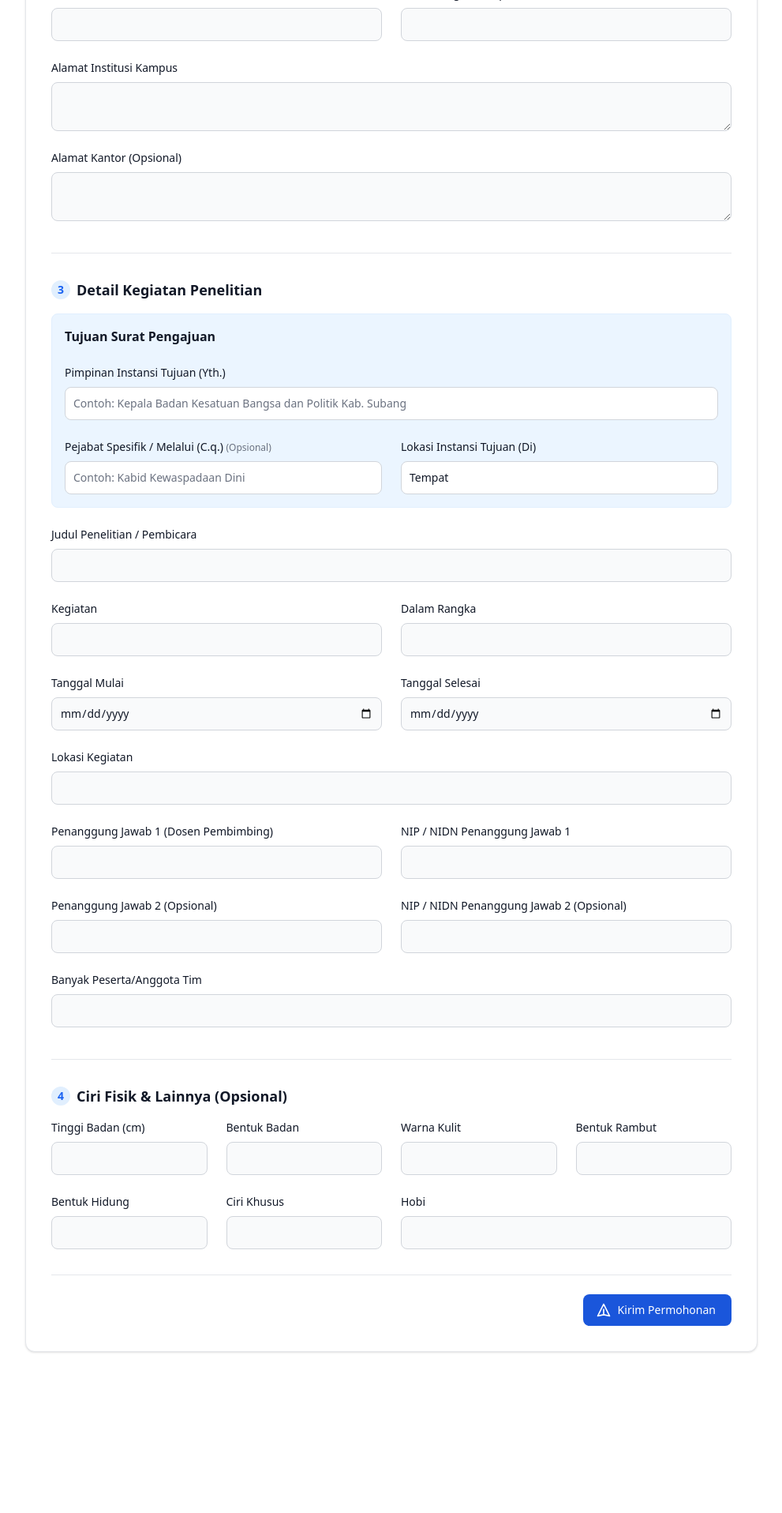
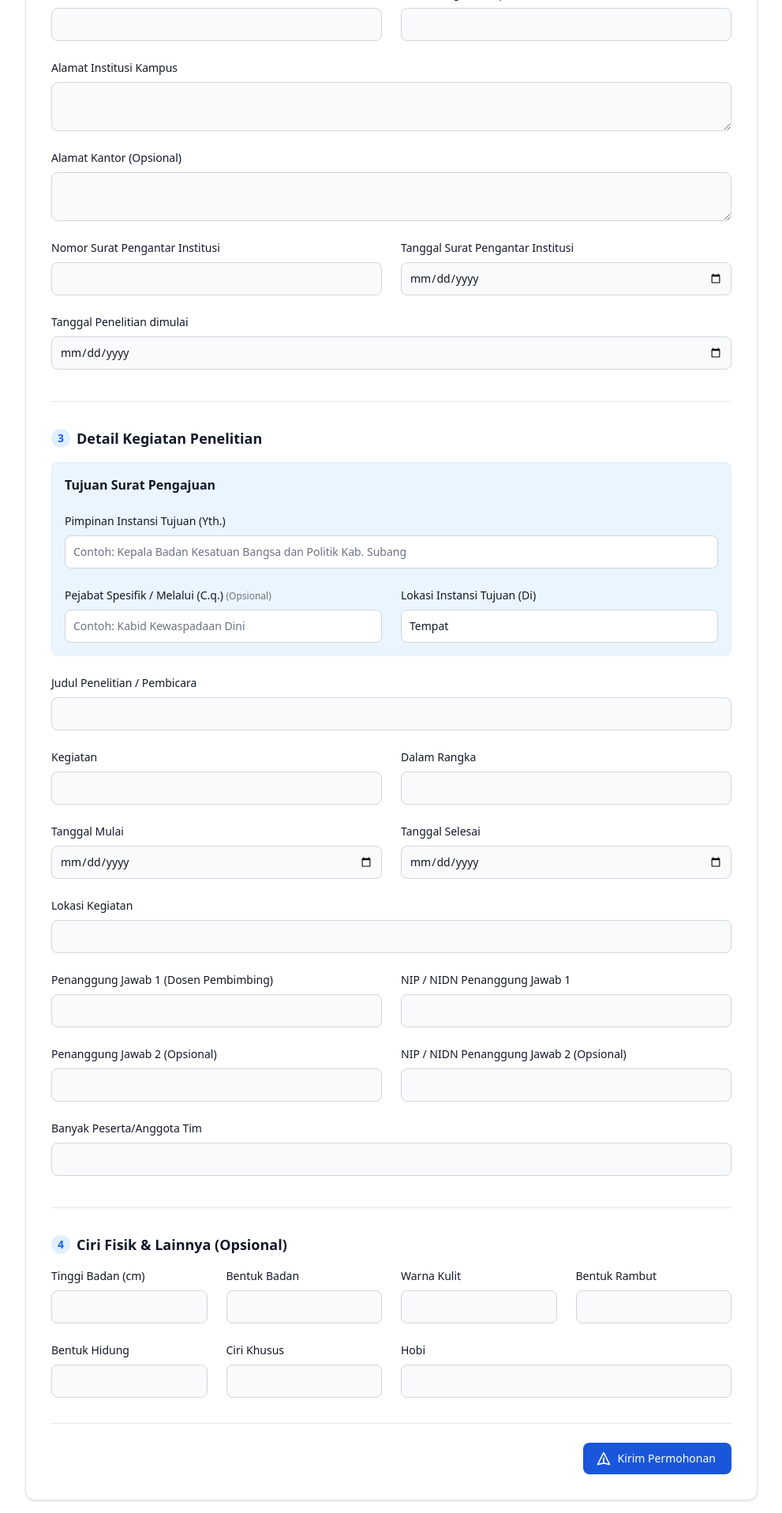
Before and after one commit to MaRVi401/kesbangpol-izin-penelitian, a Laravel app: page /services in a window 1280 px wide. Shown: the part 1133-3049 px from the top of the page at 79% size, without its empty margins (272-1263 px from the left). Before the commit the page ends 2846 px from the top, so only its background shows below. Run offline with Laravel 12, Linux system fonts and the light colour scheme; a user stored in the database is signed in; data comes from the database, SQL or seed files in the repository; data that the repository does not hold is empty; style sheets or scripts are compiled from the project's sources; parts of the project's set-up code (start-up, migrations or seed data) failed here and were passed over; some libraries are stand-ins or nearby versions.

Commit message:
menambahkan kolom untuk surat baru pada migrasi,  mengatur kontroller menyesuaikan dengan migrasi baru, menyesuaikan front endnya

```diff
--- a/app/Http/Controllers/Mahasiswa/ServiceController.php
+++ b/app/Http/Controllers/Mahasiswa/ServiceController.php
@@ -71,6 +71,10 @@ class ServiceController extends Controller
             'semester'              => 'nullable|integer|min:1|max:14',
             'alamat_institusi'      => 'nullable|string',
             'alamat_kantor'         => 'nullable|string',
+
+            'nomor_surat_institusi'   => 'required|string|max:255',
+            'tanggal_surat_institusi' => 'required|date',
+            'tanggal_diterima_surat'  => 'required|date',
 
             'yth_kepada'            => 'required|string|max:255',
             'yth_cq'                => 'nullable|string|max:255',
@@ -284,6 +288,10 @@ class ServiceController extends Controller
         $templateProcessor->setValue('tanggal_cetak_surat', Carbon::now()->translatedFormat('d F Y'));
         $templateProcessor->setValue('kegiatan', $surat->kegiatan);
 
+        $templateProcessor->setValue('Nomor_surat_dari_institus_pendidikan', $surat->nomor_surat_institusi);
+        $templateProcessor->setValue('Tanggal_surat_institusi_pendidikan', Carbon::parse($surat->tanggal_surat_institusi)->translatedFormat('d F Y'));
+        $templateProcessor->setValue('Tanggal_penelitian_pada_surat_institusi_pendidikan', Carbon::parse($surat->tanggal_diterima_surat)->translatedFormat('d F Y'));
+
         $templateProcessor->setValue('yth_kepada', $surat->yth_kepada);
         $templateProcessor->setValue('yth_cq', $surat->yth_cq ? $surat->yth_cq : '-');
         $templateProcessor->setValue('yth_ditempat', $surat->yth_di);
--- a/resources/views/pages/mahasiswa/surat-izin-penelitian/index.blade.php
+++ b/resources/views/pages/mahasiswa/surat-izin-penelitian/index.blade.php
@@ -122,6 +122,18 @@
                         <div class="md:col-span-2">
                             <label class="block mb-2 text-sm font-medium text-gray-900 dark:text-white">Alamat Kantor (Opsional)</label>
                             <textarea name="alamat_kantor" rows="2" class="bg-gray-50 border border-gray-300 text-gray-900 text-sm rounded-lg focus:ring-blue-500 focus:border-blue-500 block w-full p-2.5 dark:bg-gray-700 dark:border-gray-600 dark:text-white">{{ old('alamat_kantor', $payloadDraft['alamat_kantor'] ?? '') }}</textarea>
+                        </div>
+                        <div>
+                            <label class="block mb-2 text-sm font-medium text-gray-900 dark:text-white">Nomor Surat Pengantar Institusi</label>
+                            <input type="text" name="nomor_surat_institusi" value="{{ old('nomor_surat_institusi', $payloadDraft['nomor_surat_institusi'] ?? '') }}" class="bg-gray-50 border border-gray-300 text-gray-900 text-sm rounded-lg focus:ring-blue-500 focus:border-blue-500 block w-full p-2.5 dark:bg-gray-700 dark:border-gray-600 dark:text-white" required>
+                        </div>
+                        <div>
+                            <label class="block mb-2 text-sm font-medium text-gray-900 dark:text-white">Tanggal Surat Pengantar Institusi</label>
+                            <input type="date" name="tanggal_surat_institusi" value="{{ old('tanggal_surat_institusi', $payloadDraft['tanggal_surat_institusi'] ?? '') }}" class="bg-gray-50 border border-gray-300 text-gray-900 text-sm rounded-lg focus:ring-blue-500 focus:border-blue-500 block w-full p-2.5 dark:bg-gray-700 dark:border-gray-600 dark:text-white" required>
+                        </div>
+                        <div class="md:col-span-2">
+                            <label class="block mb-2 text-sm font-medium text-gray-900 dark:text-white">Tanggal Penelitian dimulai</label>
+                            <input type="date" name="tanggal_diterima_surat" value="{{ old('tanggal_diterima_surat', $payloadDraft['tanggal_diterima_surat'] ?? '') }}" class="bg-gray-50 border border-gray-300 text-gray-900 text-sm rounded-lg focus:ring-blue-500 focus:border-blue-500 block w-full p-2.5 dark:bg-gray-700 dark:border-gray-600 dark:text-white" required>
                         </div>
                     </div>
                 </div>
```
Also changed, not shown: database/migrations/2026_02_09_004346_full_scheme_migration.php.
